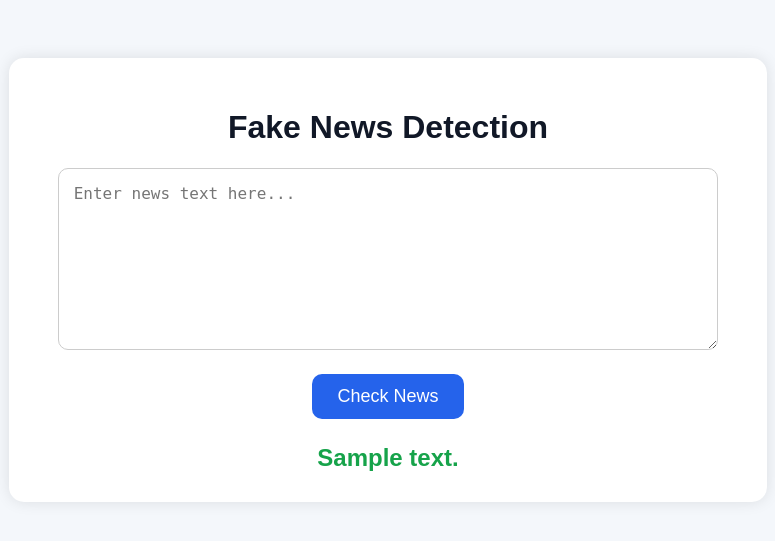
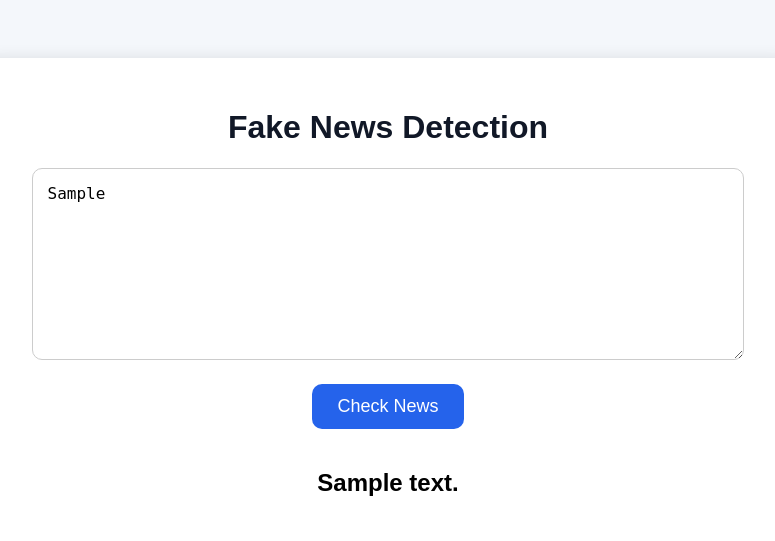
Before and after one commit to Mohangs528/fake-news_detection, a Flask app: template templates/index.html in a window 1280 px wide. Shown: the top 541 px of the page, without its empty margins (252-1027 px from the left). Run offline with Flask 3, Linux system fonts and the light colour scheme; the template is opened without the code that fills it: most values are stand-ins (such as "Sample title", 1, 10 or a date in 2020); parts of the project's set-up code (start-up, migrations or seed data) failed here and were passed over.

Commit message:
Update styles and enhance textarea functionality

```diff
--- a/templates/index.html
+++ b/templates/index.html
@@ -11,7 +11,7 @@
         }
         .container {
             background: white;
-            width: 60%;
+            width: 65%;
             margin: auto;
             padding: 30px;
             border-radius: 15px;
@@ -19,7 +19,7 @@
         }
         textarea {
             width: 90%;
-            height: 150px;
+            height: 160px;
             padding: 15px;
             font-size: 16px;
             border-radius: 10px;
@@ -45,7 +45,16 @@
             margin-top: 25px;
             font-size: 24px;
             font-weight: bold;
-            color: #16a34a;
+            padding: 15px;
+            border-radius: 10px;
+        }
+        .real {
+            color: #166534;
+            background: #dcfce7;
+        }
+        .fake {
+            color: #991b1b;
+            background: #fee2e2;
         }
     </style>
 </head>
@@ -53,12 +62,14 @@
     <div class="container">
         <h1>Fake News Detection</h1>
         <form action="/predict" method="post">
-            <textarea name="news" placeholder="Enter news text here..." required></textarea><br>
+            <textarea name="news" placeholder="Enter news text here..." required>{{ input_news if input_news else '' }}</textarea><br>
             <button type="submit">Check News</button>
         </form>
 
         {% if prediction_text %}
-            <div class="result">{{ prediction_text }}</div>
+            <div class="result {{ result_class }}">
+                {{ prediction_text }}
+            </div>
         {% endif %}
     </div>
 </body>
```
